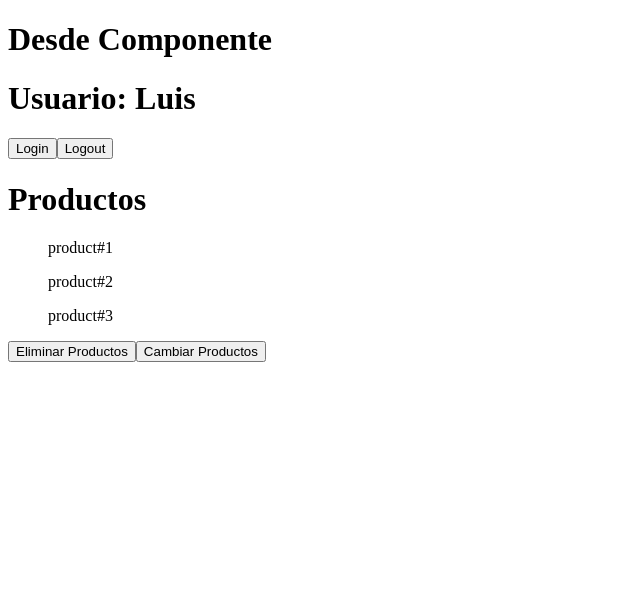
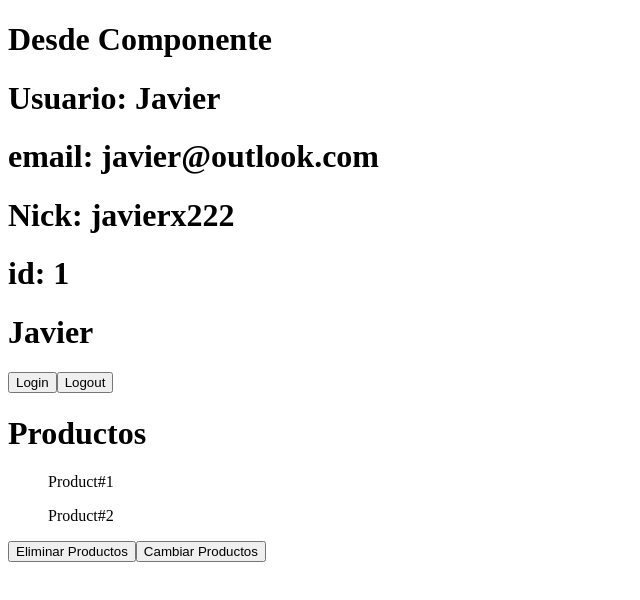
Before and after one commit to MichaelRomero96/react-examples-course, a React (Create React App) app: page /login in a window 1280 px wide. Shown: the top 600 px of the page, without its empty margins (0-640 px from the left). Built offline with nearby package versions, Linux system fonts and the light colour scheme.

Commit message:
Redux Ducks

```diff
--- a/src/App.js
+++ b/src/App.js
@@ -1,9 +1,11 @@
 import { Provider } from "react-redux";
 import ReduxComponent from "./components/ReduxComponent";
-import store from './redux/store'
+import generateStore from "./reduxDucks/store";
+
 
 
 function App() {
+  const store = generateStore();
   return (
     <Provider
       store={store}>
--- a/src/components/ReduxComponent.jsx
+++ b/src/components/ReduxComponent.jsx
@@ -1,22 +1,25 @@
 import React from 'react'
 import { useDispatch, useSelector } from 'react-redux'
 import {
-    login_action,
     logout_action,
-    product_delete_all_action,
-    product_change_action
-} from '../redux/actions/mainActions';
+} from '../reduxDucks/mainDucks';
 
 export default function ReduxComponent() {
-    const { user, products } = useSelector(state => state.main);
+    const { products } = useSelector(state => state.main);
+    const { id, name, email, userName } = useSelector(state => state.login.user)
+    const { user } = useSelector(state => state.login);
     const dispatch = useDispatch();
     const userData = { id: 1, name: 'Luis' };
     return (
         <>
             <h1>Desde Componente</h1>
-            <h1>Usuario: {user?.name}</h1>
+            <h1>Usuario: {name}</h1>
+            <h1>email: {email}</h1>
+            <h1>Nick: {userName}</h1>
+            <h1>id: {id}</h1>
+            <h1>{user.name}</h1>
             <button
-                onClick={() => dispatch(login_action(userData))}
+            // onClick={() => dispatch(login_action(userData))}
             >
                 Login
             </button>
@@ -31,12 +34,12 @@ export default function ReduxComponent() {
             ))}
 
             <button
-                onClick={() => dispatch(product_delete_all_action())}
+            // onClick={() => dispatch(product_delete_all_action())}
             >
                 Eliminar Productos
             </button>
             <button
-                onClick={() => dispatch(product_change_action())}
+            // onClick={() => dispatch(product_change_action())}
             >
                 Cambiar Productos
             </button>
--- /dev/null
+++ b/src/reduxDucks/LoginDucks.js
@@ -0,0 +1,17 @@
+//datos iniciales
+const initialState = {
+    user: {
+        id: 1,
+        name: 'Javier',
+        email: 'javier@outlook.com',
+        userName: 'javierx222'
+    }
+}
+//types
+//reducers
+export default function LoginReducer(state = initialState, action) {
+    switch (action.type) {
+        default: return state
+    }
+}
+// actions
--- /dev/null
+++ b/src/reduxDucks/mainDucks.js
@@ -0,0 +1,27 @@
+//datos iniciales
+const initialState = {
+    user: { id: 1, name: 'Nicolás' },
+    products: [
+        { id: 1, title: 'Product#1' },
+        { id: 2, title: 'Product#2' }
+    ]
+}
+//types
+const AUTH_LOGOUT = 'AUTH_LOGOUT'
+//reducers
+export default function mainReducer(state = initialState, action) {
+    switch (action.type) {
+        case AUTH_LOGOUT:
+            return {
+                ...state,
+                user: null
+            }
+        default: return state
+    }
+}
+// actions
+export const logout_action = () => async (dispatch) => {
+    dispatch({
+        type: AUTH_LOGOUT
+    })
+}
--- /dev/null
+++ b/src/reduxDucks/store.js
@@ -0,0 +1,20 @@
+import { applyMiddleware, combineReducers, compose, createStore } from 'redux';
+import thunk from 'redux-thunk';
+
+//Ducks
+import mainReducer from './mainDucks';
+import LoginReducer from './LoginDucks';
+
+//declarariamos el combineReducer
+const rootReducer = combineReducers({
+    main: mainReducer,
+    login: LoginReducer
+})
+//almacenar datos en la extensión de redux devtools
+const composeEnhancers = window.__REDUX_DEVTOOLS_EXTENSION_COMPOSE__ || compose;
+
+
+export default function generateStore() {
+    const store = createStore(rootReducer, composeEnhancers(applyMiddleware(thunk)))
+    return store;
+}
```
